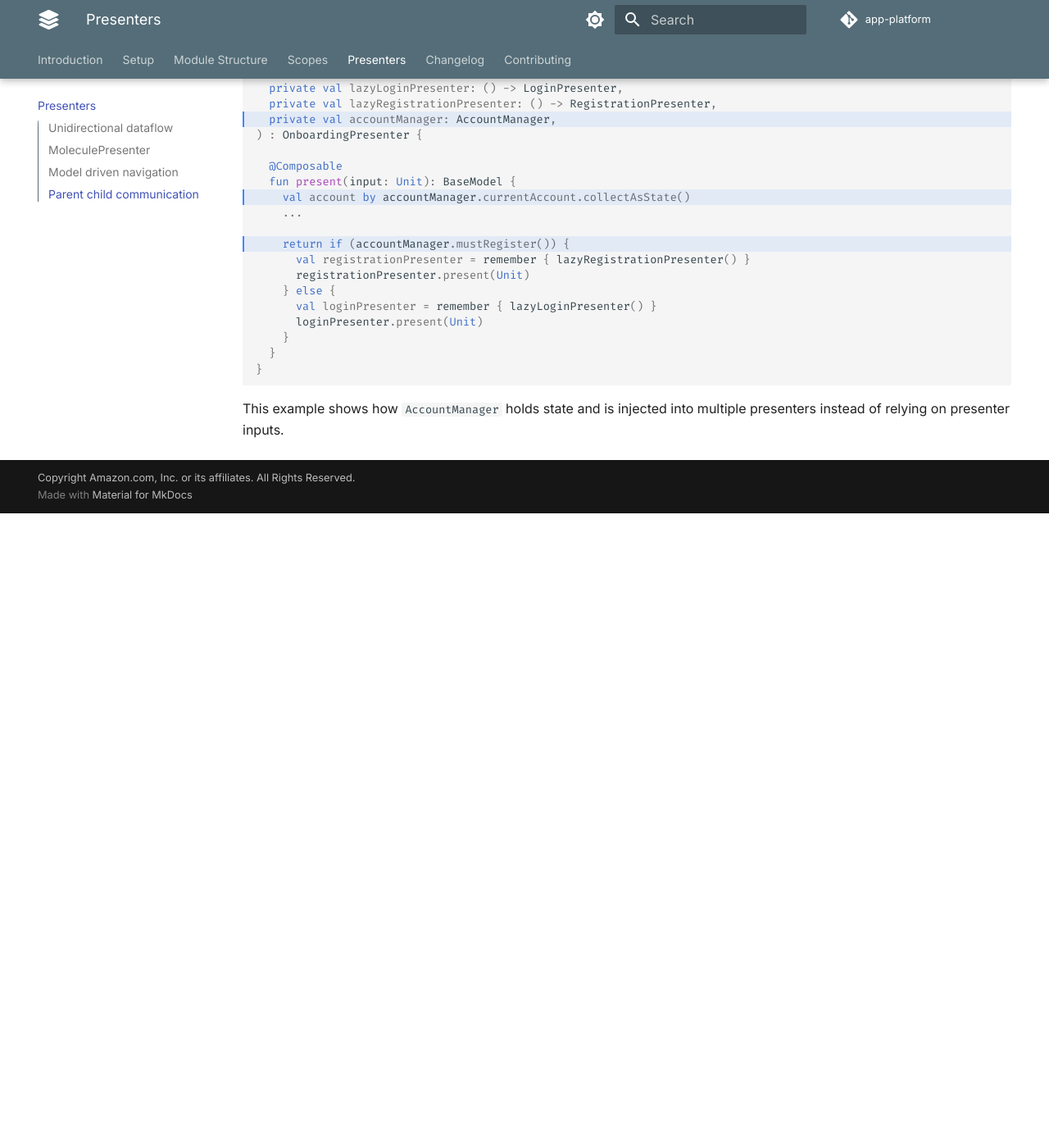
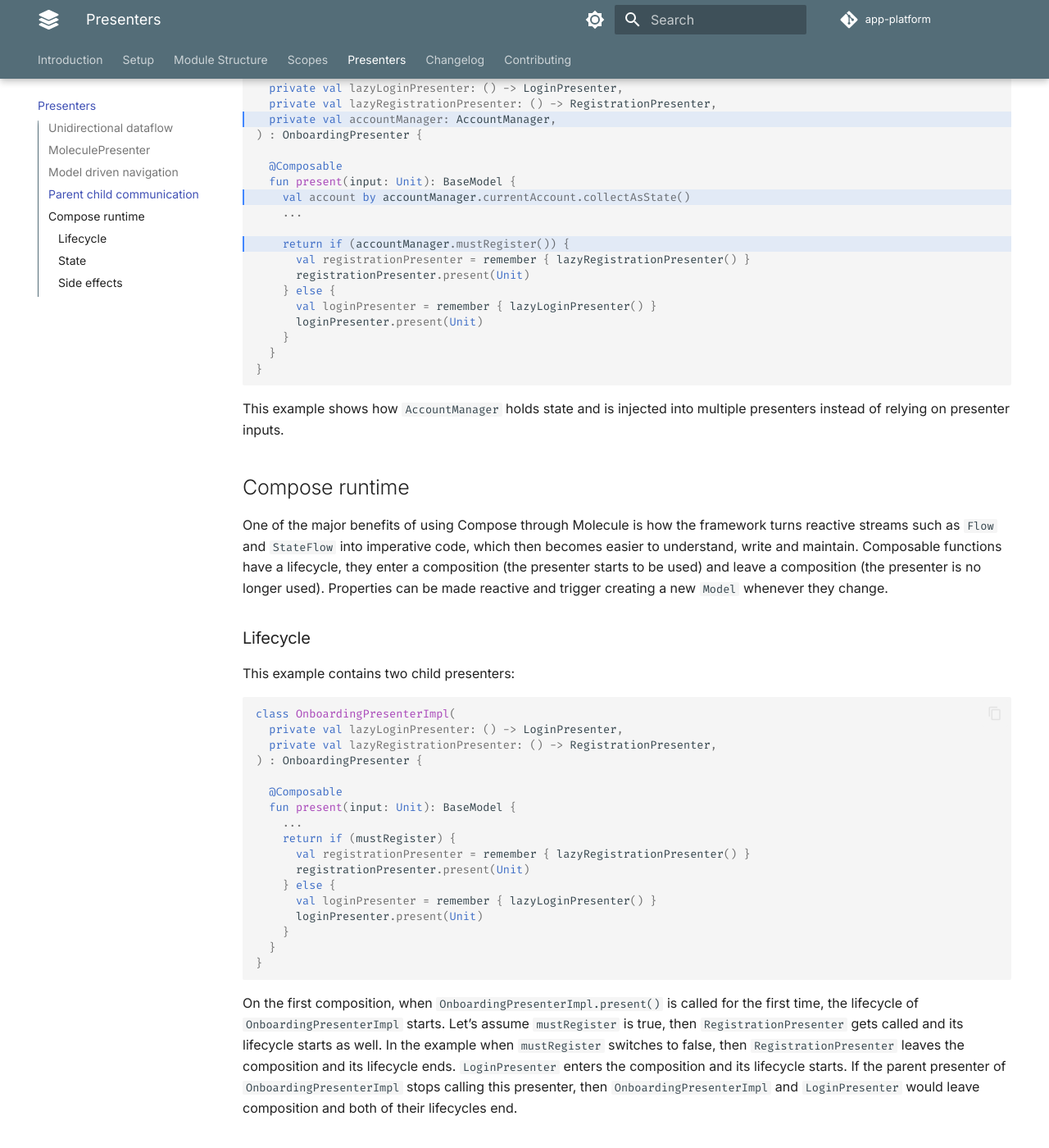
Before and after one commit to amzn/app-platform, an MkDocs documentation site: the page built from docs/presenters.md, in a window 1280 px wide and 1400 px high, scrolled down 5152 px. Shown: the whole window at 82% size. Built offline with MkDocs 1.6.1 and Material for MkDocs 9.7.7, drawn with Linux system fonts in a browser that asks for light colours; comment, search, counter and statistics services are not loaded; before the commit the page ends 5778 px from its top, so only the background shows below that; some of the changed text lies outside the part shown.

Commit message:
More documentation updates.

````diff
--- a/docs/presenters.md
+++ b/docs/presenters.md
@@ -304,3 +304,133 @@
 
 This example shows how `AccountManager` holds state and is injected into multiple presenters instead of relying
 on presenter inputs.
+
+## Compose runtime
+
+One of the major benefits of using Compose through Molecule is how the framework turns reactive streams such as
+`Flow` and `StateFlow` into imperative code, which then becomes easier to understand, write and maintain.
+Composable functions have a lifecycle, they enter a composition (the presenter starts to be used) and leave
+a composition (the presenter is no longer used). Properties can be made reactive and trigger creating a
+new `Model` whenever they change.
+
+### Lifecycle
+
+This example contains two child presenters:
+
+```kotlin
+class OnboardingPresenterImpl(
+  private val lazyLoginPresenter: () -> LoginPresenter,
+  private val lazyRegistrationPresenter: () -> RegistrationPresenter,
+) : OnboardingPresenter {
+
+  @Composable
+  fun present(input: Unit): BaseModel {
+    ...
+    return if (mustRegister) {
+      val registrationPresenter = remember { lazyRegistrationPresenter() }
+      registrationPresenter.present(Unit)
+    } else {
+      val loginPresenter = remember { lazyLoginPresenter() }
+      loginPresenter.present(Unit)
+    }
+  }
+}
+```
+
+On the first composition, when `OnboardingPresenterImpl.present()` is called for the first time, the lifecycle of
+`OnboardingPresenterImpl` starts. Let’s assume `mustRegister` is true, then `RegistrationPresenter` gets called
+and its lifecycle starts as well. In the example when `mustRegister` switches to false, then `RegistrationPresenter`
+leaves the composition and its lifecycle ends. `LoginPresenter` enters the composition and its lifecycle starts.
+If the parent presenter of `OnboardingPresenterImpl` stops calling this presenter, then `OnboardingPresenterImpl`
+and `LoginPresenter` would leave composition and both of their lifecycles end.
+
+### State
+
+[Google’s guide](https://developer.android.com/develop/ui/compose/state) for state management is a good starting
+point. APIs most often used are [`remember()`](https://developer.android.com/reference/kotlin/androidx/compose/runtime/package-summary#remember(kotlin.Function0)),
+[`mutableStateOf()`](https://developer.android.com/reference/kotlin/androidx/compose/runtime/package-summary#mutableStateOf(kotlin.Any,androidx.compose.runtime.SnapshotMutationPolicy)),
+[`collectAsState()`](https://developer.android.com/reference/kotlin/androidx/compose/runtime/package-summary#(kotlinx.coroutines.flow.StateFlow).collectAsState(kotlin.coroutines.CoroutineContext))
+and [`produceState()`](https://developer.android.com/reference/kotlin/androidx/compose/runtime/package-summary#produceState(kotlin.Any,kotlin.coroutines.SuspendFunction1)).
+
+```kotlin
+@Composable
+fun present(input: Unit): Model {
+  var toggled: Boolean by remember { mutableStateOf(false) }
+
+  return Model(
+    text = if (toggled) "toggled" else "not toggled",
+    onEvent = onEvent {
+      when(it) {
+        is ToggleClicked -> toggled = !toggled
+      }
+    }
+  )
+}
+```
+
+In this example, whenever the Presenter receives the `ToggleClicked` event, then the state `toggled` changes.
+This triggers a recomposition in the Compose runtime and will call `present()` again to compute a new `Model`.
+
+`Flows` can easily be observed using `collectAsState()`:
+
+```kotlin hl_lines="10"
+interface AccountManager {
+  val currentAccount: StateFlow<Account>
+}
+
+class AmazonLoginPresenter(
+  private val accountManager: AccountManager
+): LoginPresenter {
+  @Composable
+  fun present(input: Unit): Model {
+    val account: Account by accountManager.currentAccount.collectAsState()
+    ...
+  }
+}
+```
+
+Whenever the `currentAccount` Flow emits a new `Account`, then the Compose runtime will trigger a recomposition
+and a new `Model` will be computed.
+
+### Side effects
+
+It’s recommended to read [Google’s guide](https://developer.android.com/jetpack/compose/side-effects). Since
+composable functions come with a lifecycle, async operations can safely be launched and get automatically torn
+down when the `Presenter` leaves the composition. Commonly used APIs are
+[`LaunchedEffect()`](https://developer.android.com/reference/kotlin/androidx/compose/runtime/package-summary#LaunchedEffect(kotlin.Any,kotlin.coroutines.SuspendFunction1)),
+[`DisposableEffect()`](https://developer.android.com/reference/kotlin/androidx/compose/runtime/package-summary#DisposableEffect(kotlin.Any,kotlin.Function1))
+and [`rememberCoroutineScope()`](https://developer.android.com/reference/kotlin/androidx/compose/runtime/package-summary#rememberCoroutineScope(kotlin.Function0)).
+
+```kotlin
+@Composable
+fun present(input: Unit): Model {
+  LaunchedEffect(key) {
+    // This is within a CoroutineScope and suspending functions can
+    // be called:
+    flowOf(1, 2, 3).collect { ... }
+  }
+}
+```
+
+If the `key` changes between compositions, then a new coroutine is launched and the previous one canceled. For more
+details see [here](https://developer.android.com/jetpack/compose/side-effects#launchedeffect).
+
+This is an example for how one would use `rememberCoroutineScope()`:
+
+```kotlin
+@Composable
+fun present(input: Unit): Model {
+  val coroutineScope = rememberCoroutineScope()
+
+  return Model(
+    onEvent = onEvent {
+      when(it) {
+        is OnClick -> coroutineScope.launch { ... }
+      }
+    }
+  )
+}
+```
+
+When the `Presenter` leaves composition, then all jobs launched by this coroutine scope get canceled. For more
+details see [here](https://developer.android.com/jetpack/compose/side-effects#remembercoroutinescope).
````
